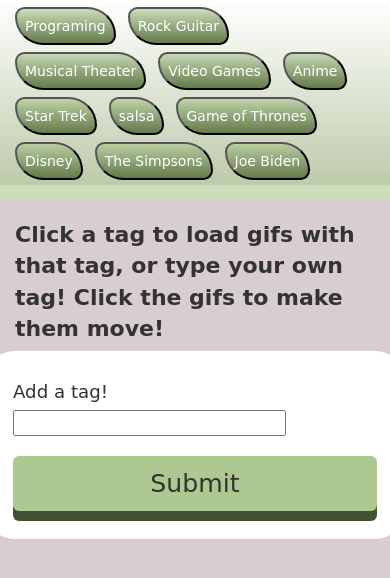
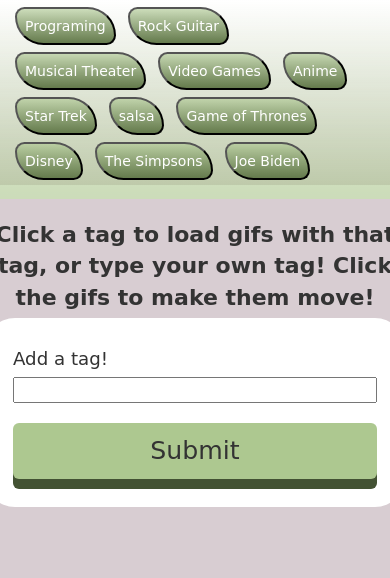
Before and after one commit to johngorm/GifTastic, a PHP site: page / in a window 390 px wide. Shown: the top 578 px of the page. Run offline with PHP 8.4, Linux system fonts and the light colour scheme; some web fonts are replaced.

Commit message:
Finish styling for mobile responsiveness

```diff
--- a/assets/css/style.css
+++ b/assets/css/style.css
@@ -71,6 +71,8 @@
 	background-color: white;
 	padding: 2em;
 	border-radius: 30px 30px;
+	float:right;
+	margin-right: 15px;
 
 }
 
@@ -122,9 +124,16 @@
 
 @media only screen and (max-width: 991px) {
 
+	#user-input{
+		margin:initial;
+	}
 	#user-input button{
 		width: 100%;
 		font-size: 1.8em
 	}
 
-}
+	#user-input input{
+		width: 100%;
+	}
+
+};
--- a/index.html
+++ b/index.html
@@ -25,22 +25,24 @@
 <div class='container-fluid'>
 	<div class='row'>
 		<div class='col-sm-12' id='tag-list'></div>
-	</div class='row'>
-		<p><strong>
+	<div class='row'>
+		<p class='text-center'><strong>
 			Click a tag to load gifs with that tag, or type your own tag!
 			Click the gifs to make them move!
 			</strong>
 		</p>
 	</div>
 	<div class='row'>
-		<div class='col-md-9' id='gif-display'></div>
-		<div class='col-md-2' id='user-input'>
+		<div class='col-lg-2 col-md-2 col-xs-12' id='user-input'>
 			<p>Add a tag!</p>
 			<input type='text' name='input_bar' id='tag-input' value='' maxlength='70'>
 			<br>
 			<button type='button' class='btn btn-lg' id='add-tag-btn'>Submit</button>
 
 		</div>
+		,
+		<div class='col-md-9' id='gif-display'></div>
+
 	</div>
 </div>
 
```
